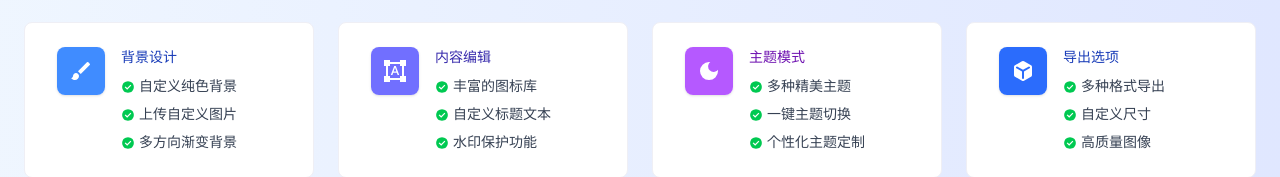
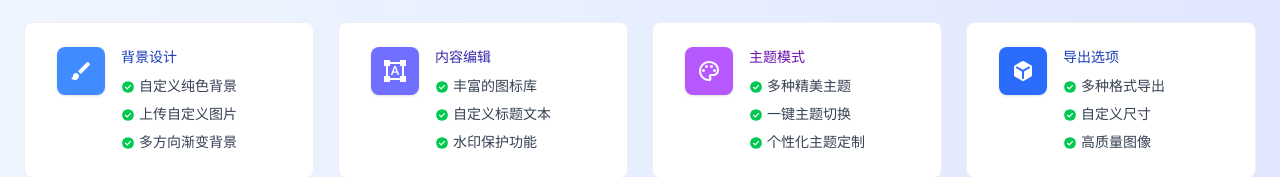
Before and after one commit to wojackop/cover-magic, a Vue app: page / in a window 1280 px wide. Shown: the part 214-391 px from the top of the page. Built offline with nearby package versions, Linux system fonts and the light colour scheme; a small style sheet from the web is missing.

Commit message:
style: 修改主题模式图标

```diff
--- a/src/components/HeaderPanel.vue
+++ b/src/components/HeaderPanel.vue
@@ -173,7 +173,7 @@
         <n-card size="large" hoverable class="h-full !rounded-lg">
           <div class="flex items-start gap-4">
             <div class="bg-purple-500/90 text-white p-3 rounded-lg shadow-sm">
-              <Icon icon="material-symbols:dark-mode" class="text-2xl" />
+              <Icon icon="material-symbols:palette-outline" class="text-2xl" />
             </div>
             <div>
               <h3 :class="['font-bold mb-2', isDarkMode ? 'text-purple-300' : 'text-purple-800']">主题模式</h3>
```
